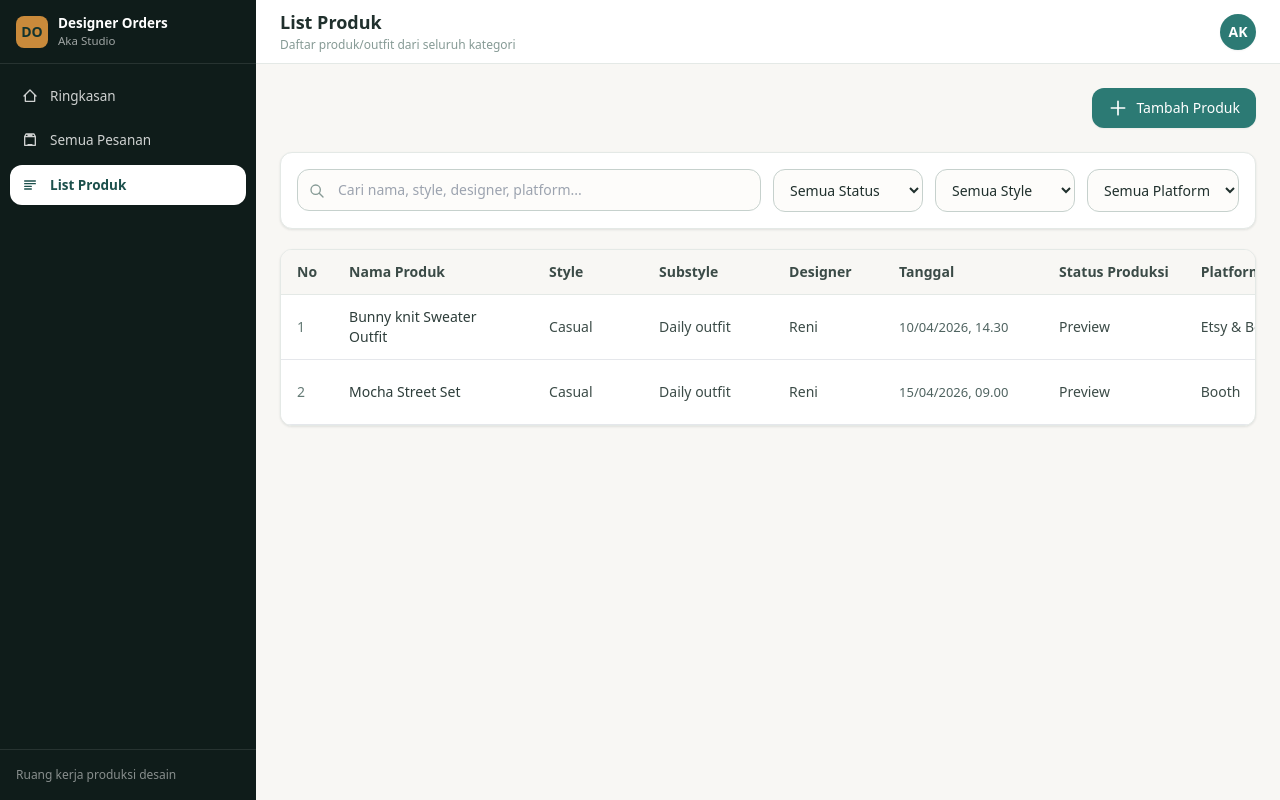
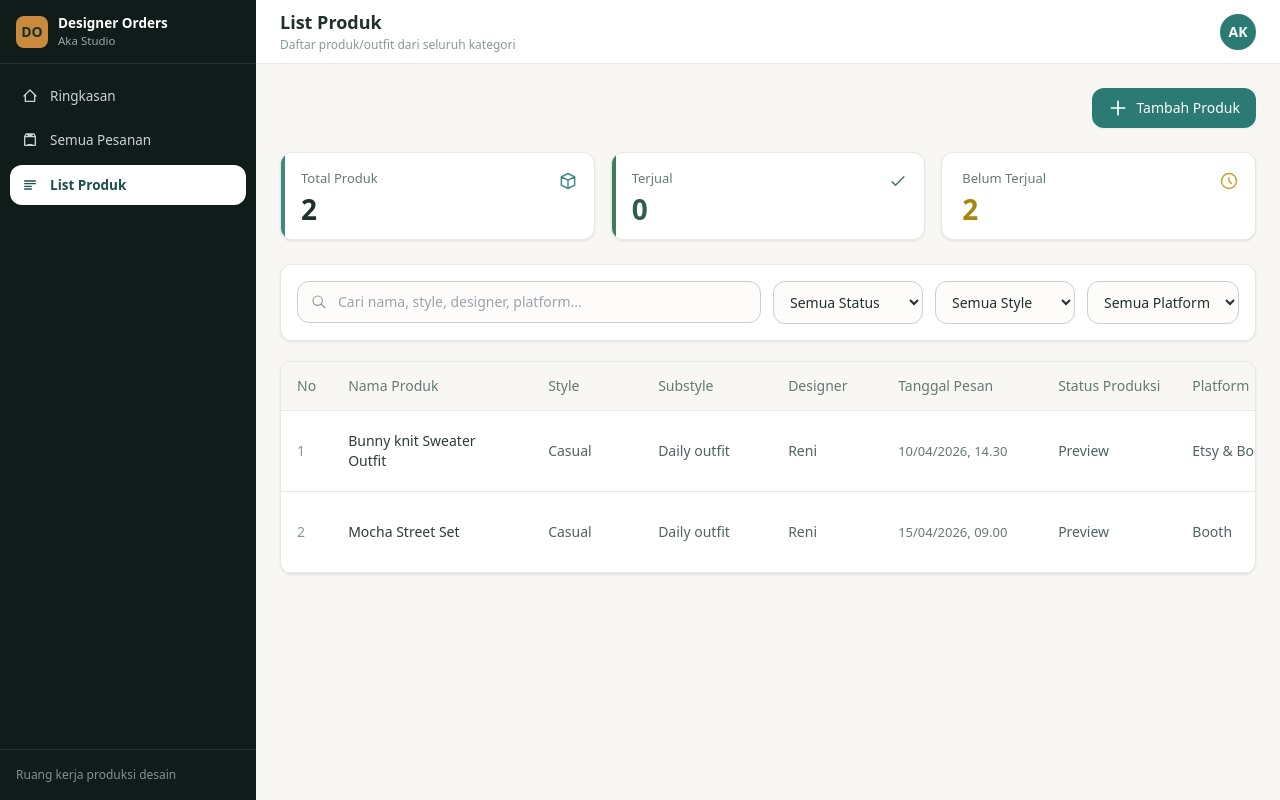
Before and after one commit to NganjukBersatu/designerorder, a Vue app in the folder web/: page /produk in a window 1280 px wide. Built offline with nearby package versions, Linux system fonts and the light colour scheme; the HTML template or start-up script is replaced by a standard one.

Commit message:
perbaikan1

```diff
--- a/web/src/views/ListProduk.vue
+++ b/web/src/views/ListProduk.vue
@@ -13,18 +13,60 @@
       </button>
     </div>
 
+    <!-- Statistik -->
+    <div class="mb-6 grid grid-cols-1 sm:grid-cols-3 gap-4">
+      <div class="relative bg-white rounded-card shadow-card border border-ink-100 overflow-hidden pl-5 pr-4 py-4">
+        <span class="absolute left-0 top-0 bottom-0 w-1 bg-brand-400"></span>
+        <div class="flex items-start justify-between gap-3">
+          <div>
+            <p class="text-[13px] text-ink-500 mb-1.5">Total Produk</p>
+            <p class="text-[28px] leading-none font-semibold text-ink-900">{{ totalProducts }}</p>
+          </div>
+          <svg xmlns="http://www.w3.org/2000/svg" class="w-5 h-5 text-brand-400 mt-0.5" fill="none" viewBox="0 0 24 24" stroke="currentColor">
+            <path stroke-linecap="round" stroke-linejoin="round" stroke-width="1.75" d="M20 7l-8-4-8 4m16 0l-8 4m8-4v10l-8 4m0-10L4 7m8 4v10M4 7v10l8 4" />
+          </svg>
+        </div>
+      </div>
+
+      <div class="relative bg-white rounded-card shadow-card border border-ink-100 overflow-hidden pl-5 pr-4 py-4">
+        <span class="absolute left-0 top-0 bottom-0 w-1 bg-ok-500"></span>
+        <div class="flex items-start justify-between gap-3">
+          <div>
+            <p class="text-[13px] text-ink-500 mb-1.5">Terjual</p>
+            <p class="text-[28px] leading-none font-semibold text-ok-600">{{ soldCount }}</p>
+          </div>
+          <svg xmlns="http://www.w3.org/2000/svg" class="w-5 h-5 text-ok-500 mt-0.5" fill="none" viewBox="0 0 24 24" stroke="currentColor">
+            <path stroke-linecap="round" stroke-linejoin="round" stroke-width="1.75" d="M5 13l4 4L19 7" />
+          </svg>
+        </div>
+      </div>
+
+      <div class="relative bg-white rounded-card shadow-card border border-ink-100 overflow-hidden pl-5 pr-4 py-4">
+        <span class="absolute left-0 top-0 bottom-0 w-1 bg-warn-400"></span>
+        <div class="flex items-start justify-between gap-3">
+          <div>
+            <p class="text-[13px] text-ink-500 mb-1.5">Belum Terjual</p>
+            <p class="text-[28px] leading-none font-semibold text-warn-600">{{ unsoldCount }}</p>
+          </div>
+          <svg xmlns="http://www.w3.org/2000/svg" class="w-5 h-5 text-warn-500 mt-0.5" fill="none" viewBox="0 0 24 24" stroke="currentColor">
+            <path stroke-linecap="round" stroke-linejoin="round" stroke-width="1.75" d="M12 8v4l3 3m6-3a9 9 0 11-18 0 9 9 0 0118 0z" />
+          </svg>
+        </div>
+      </div>
+    </div>
+
     <!-- Search & Filter Bar -->
     <div class="mb-5 bg-white rounded-card shadow-card border border-ink-100 p-4">
       <div class="flex flex-col lg:flex-row gap-3">
         <div class="relative flex-1">
           <svg
             xmlns="http://www.w3.org/2000/svg"
-            class="absolute left-3 top-1/2 -translate-y-1/2 w-4 h-4 text-ink-400"
+            class="absolute left-3.5 top-1/2 -translate-y-1/2 w-4 h-4 text-ink-400"
             fill="none"
             viewBox="0 0 24 24"
             stroke="currentColor"
           >
-            <path stroke-linecap="round" stroke-linejoin="round" stroke-width="2" d="M21 21l-6-6m2-5a7 7 0 11-14 0 7 7 0 0114 0z" />
+            <path stroke-linecap="round" stroke-linejoin="round" stroke-width="1.75" d="M21 21l-6-6m2-5a7 7 0 11-14 0 7 7 0 0114 0z" />
           </svg>
           <input
             v-model="searchQuery"
@@ -82,24 +124,24 @@
       <div class="overflow-x-auto">
         <table class="w-full text-sm">
           <thead>
-            <tr class="bg-cream-100 text-ink-700 border-b border-ink-100">
+            <tr class="bg-cream-100 text-ink-500 border-b border-ink-100">
               <!-- Kolom No (sticky) -->
-              <th class="px-4 py-3 text-left font-semibold whitespace-nowrap w-12 sticky left-0 z-20 bg-cream-100">
+              <th class="px-4 py-3.5 text-left font-medium whitespace-nowrap w-12 sticky left-0 z-20 bg-cream-100">
                 No
               </th>
-              <th class="px-4 py-3 text-left font-semibold whitespace-nowrap min-w-[200px]">Nama Produk</th>
-              <th class="px-4 py-3 text-left font-semibold whitespace-nowrap min-w-[110px]">Style</th>
-              <th class="px-4 py-3 text-left font-semibold whitespace-nowrap min-w-[130px]">Substyle</th>
-              <th class="px-4 py-3 text-left font-semibold whitespace-nowrap min-w-[110px]">Designer</th>
-              <th class="px-4 py-3 text-left font-semibold whitespace-nowrap min-w-[160px]">Tanggal</th>
-              <th class="px-4 py-3 text-left font-semibold whitespace-nowrap min-w-[130px]">Status Produksi</th>
-              <th class="px-4 py-3 text-left font-semibold whitespace-nowrap min-w-[120px]">Platform</th>
-              <th class="px-4 py-3 text-left font-semibold whitespace-nowrap min-w-[160px]">Link DB</th>
-              <th class="px-4 py-3 text-right font-semibold whitespace-nowrap min-w-[100px]">Harga</th>
-              <th class="px-4 py-3 text-center font-semibold whitespace-nowrap w-20">Sales</th>
-              <th class="px-4 py-3 text-center font-semibold whitespace-nowrap min-w-[120px]">Status Jual</th>
-              <th class="px-4 py-3 text-center font-semibold whitespace-nowrap w-28">Aksi</th>
-              <th class="px-4 py-3 text-left font-semibold whitespace-nowrap min-w-[140px]">Catatan</th>
+              <th class="px-4 py-3.5 text-left font-medium whitespace-nowrap min-w-[200px]">Nama Produk</th>
+              <th class="px-4 py-3.5 text-left font-medium whitespace-nowrap min-w-[110px]">Style</th>
+              <th class="px-4 py-3.5 text-left font-medium whitespace-nowrap min-w-[130px]">Substyle</th>
+              <th class="px-4 py-3.5 text-left font-medium whitespace-nowrap min-w-[110px]">Designer</th>
+              <th class="px-4 py-3.5 text-left font-medium whitespace-nowrap min-w-[160px]">Tanggal Pesan</th>
+              <th class="px-4 py-3.5 text-left font-medium whitespace-nowrap min-w-[130px]">Status Produksi</th>
+              <th class="px-4 py-3.5 text-left font-medium whitespace-nowrap min-w-[120px]">Platform</th>
+              <th class="px-4 py-3.5 text-left font-medium whitespace-nowrap min-w-[160px]">Link DB</th>
+              <th class="px-4 py-3.5 text-right font-medium whitespace-nowrap min-w-[100px]">Harga</th>
+              <th class="px-4 py-3.5 text-right font-medium whitespace-nowrap w-28">Jumlah Terjual</th>
+              <th class="px-4 py-3.5 text-center font-medium whitespace-nowrap min-w-[120px]">Status Jual</th>
+              <th class="px-4 py-3.5 text-center font-medium whitespace-nowrap w-28">Aksi</th>
+              <th class="px-4 py-3.5 text-left font-medium whitespace-nowrap min-w-[140px]">Catatan</th>
             </tr>
           </thead>
 
@@ -107,23 +149,23 @@
             <tr
               v-for="(item, index) in filteredProducts"
               :key="item.id"
-              class="border-b border-ink-50 hover:bg-cream-50 transition group"
+              class="border-b border-ink-50 hover:bg-cream-50/70 transition group"
             >
               <!-- Kolom No (sticky) -->
-              <td class="px-4 py-3 text-ink-500 sticky left-0 z-10 bg-white group-hover:bg-cream-50">
+              <td class="px-4 py-4 text-ink-400 sticky left-0 z-10 bg-white group-hover:bg-cream-50/70">
                 {{ index + 1 }}
               </td>
 
-              <td class="px-4 py-3 font-medium text-ink-800">{{ item.name || '—' }}</td>
-              <td class="px-4 py-3 text-ink-700">{{ item.style || '—' }}</td>
-              <td class="px-4 py-3 text-ink-700">{{ item.substyle || '—' }}</td>
-              <td class="px-4 py-3 text-ink-700">{{ item.designer || '—' }}</td>
-              <td class="px-4 py-3 text-ink-600 text-[13px]">
+              <td class="px-4 py-4 font-medium text-ink-800">{{ item.name || '—' }}</td>
+              <td class="px-4 py-4 text-ink-600">{{ item.style || '—' }}</td>
+              <td class="px-4 py-4 text-ink-600">{{ item.substyle || '—' }}</td>
+              <td class="px-4 py-4 text-ink-600">{{ item.designer || '—' }}</td>
+              <td class="px-4 py-4 text-ink-500 text-[13px]">
                 {{ formatDate(item.date) }}
               </td>
-              <td class="px-4 py-3 text-ink-700">{{ item.productionStatus || '—' }}</td>
-              <td class="px-4 py-3 text-ink-700">{{ item.platform || '—' }}</td>
-              <td class="px-4 py-3">
+              <td class="px-4 py-4 text-ink-600">{{ item.productionStatus || '—' }}</td>
+              <td class="px-4 py-4 text-ink-600">{{ item.platform || '—' }}</td>
+              <td class="px-4 py-4">
                 <a
                   v-if="item.linkDb"
                   :href="item.linkDb"
@@ -132,17 +174,17 @@
                 >
                   {{ item.linkDb }}
                 </a>
-                <span v-else class="text-ink-400">—</span>
+                <span v-else class="text-ink-300">—</span>
               </td>
-              <td class="px-4 py-3 text-right text-ink-700">
+              <td class="px-4 py-4 text-right text-ink-700 font-medium tabular-nums">
                 {{ item.price ? `$${item.price}` : '—' }}
               </td>
-              <td class="px-4 py-3 text-center text-ink-700">{{ item.sales ?? 0 }}</td>
-              <td class="px-4 py-3 text-center">
+              <td class="px-4 py-4 text-right text-ink-700 tabular-nums">{{ item.sales ?? 0 }}</td>
+              <td class="px-4 py-4 text-center">
                 <span
                   :class="[
-                    'inline-flex items-center px-2.5 py-1 rounded-full text-xs font-medium',
-                    item.isSold ? 'bg-ok-100 text-ok-600' : 'bg-warn-100 text-warn-600'
+                    'inline-flex items-center px-2.5 py-1 rounded-full text-[12px] font-medium',
+                    item.isSold ? 'bg-ok-100 text-ok-700' : 'bg-warn-100 text-warn-700'
                   ]"
                 >
                   {{ item.isSold ? 'Terjual' : 'Belum Terjual' }}
@@ -150,7 +192,7 @@
               </td>
 
               <!-- Aksi -->
-              <td class="px-4 py-3 relative">
+              <td class="px-4 py-4 relative">
                 <div class="flex items-center justify-center gap-1">
                   <button
                     v-if="!item.isSold"
@@ -212,7 +254,7 @@
                 </div>
               </td>
 
-              <td class="px-4 py-3 text-ink-600">{{ item.note || '—' }}</td>
+              <td class="px-4 py-4 text-ink-500">{{ item.note || '—' }}</td>
             </tr>
 
             <tr v-if="filteredProducts.length === 0">
@@ -300,7 +342,7 @@
             </div>
 
             <div>
-              <label class="block text-sm font-medium text-ink-700 mb-1.5">Tanggal</label>
+              <label class="block text-sm font-medium text-ink-700 mb-1.5">Tanggal Pesan</label>
               <input
                 v-model="form.date"
                 type="datetime-local"
@@ -351,7 +393,7 @@
             </div>
 
             <div>
-              <label class="block text-sm font-medium text-ink-700 mb-1.5">Sales</label>
+              <label class="block text-sm font-medium text-ink-700 mb-1.5">Jumlah Terjual</label>
               <input
                 v-model.number="form.sales"
                 type="number"
@@ -430,6 +472,11 @@ const products = ref([
 ])
 
 let nextId = 3
+
+// ========== STATISTIK ==========
+const totalProducts = computed(() => products.value.length)
+const soldCount = computed(() => products.value.filter(p => p.isSold).length)
+const unsoldCount = computed(() => products.value.filter(p => !p.isSold).length)
 
 // ========== SEARCH & FILTER ==========
 const searchQuery = ref('')
@@ -610,6 +657,8 @@ function submitForm() {
 // ========== AKSI ==========
 function markAsSold(item) {
   item.isSold = true
+  // Tambah jumlah terjual otomatis +1
+  item.sales = (item.sales || 0) + 1
   openMenuId.value = null
 }
 
```
